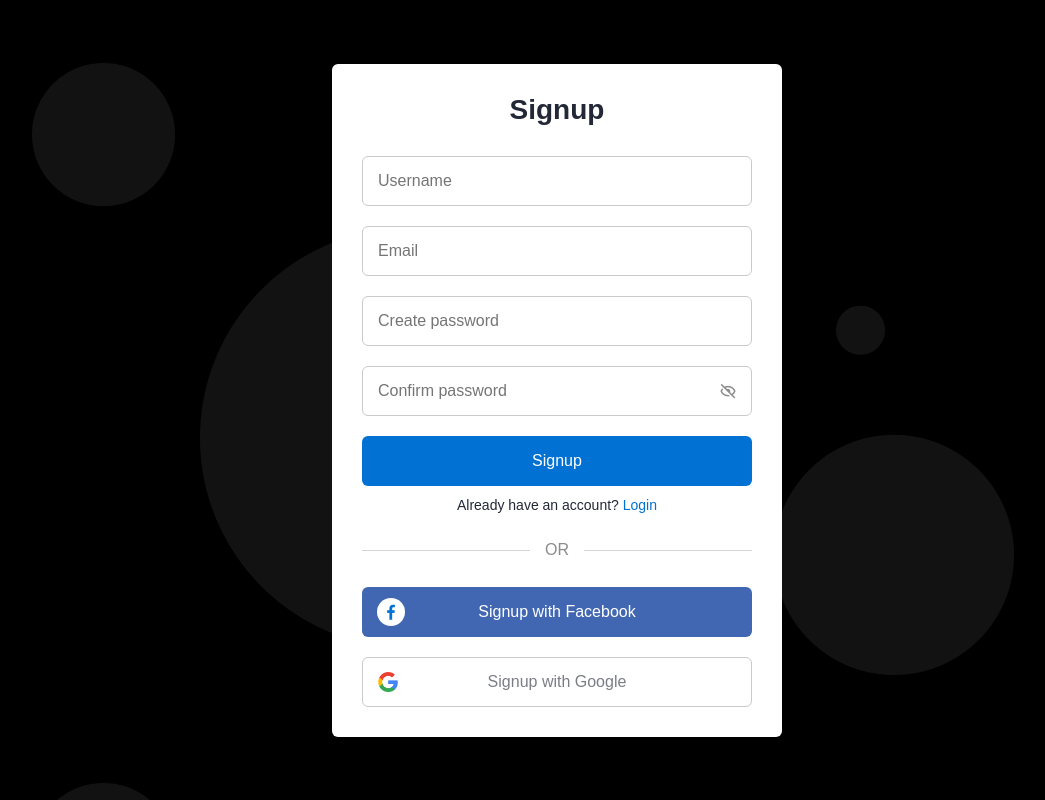
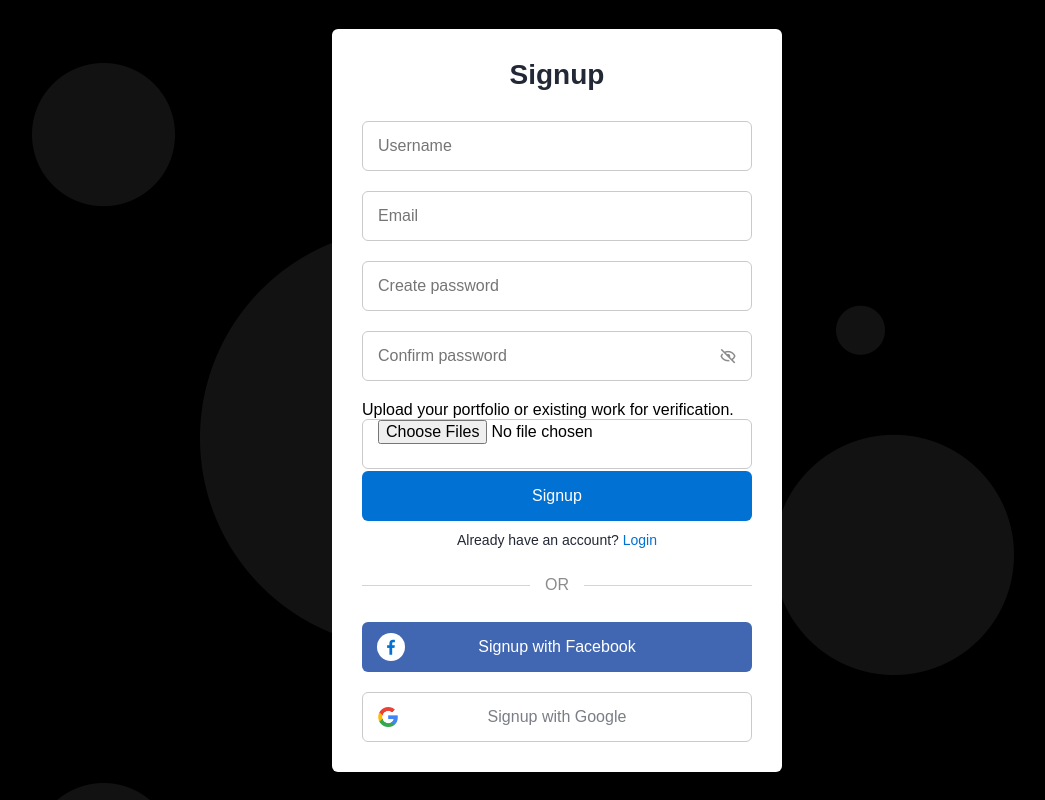
Before and after one commit to Rohith-48/ARR-WALLPAPERS, a Django app: page /signup in a window 1280 px wide. Shown: the whole page, without its empty margins (83-1128 px from the left). Run offline with Django 4.2, Linux system fonts and the light colour scheme.

Commit message:
signup_full done

```diff
--- a/arrwallpapers/arrwallpapers/settings.py
+++ b/arrwallpapers/arrwallpapers/settings.py
@@ -27,9 +27,9 @@ SECRET_KEY = 'django-insecure-n2kk#r)-fk*dzjhk)i((epyzzalj84j3qx^o80%x8(j@4nb-jm
 # SECURITY WARNING: don't run with debug turned on in production!
 DEBUG = True
 
-ALLOWED_HOSTS = ['.vercel.app']
+# ALLOWED_HOSTS = ['.vercel.app']
 
-
+ALLOWED_HOSTS = []
 # Application definition
 
 INSTALLED_APPS = [
--- a/arrwallpapers/miniwallpapers/views.py
+++ b/arrwallpapers/miniwallpapers/views.py
@@ -1,9 +1,10 @@
-# import os
-# import uuid
+import os
+import uuid
 from django.contrib import messages
 from django.shortcuts import render, redirect
 from django.contrib.auth.models import User, auth
 from django.contrib.auth import authenticate, login
+from .models import UserProfileDoc
 
 # from .models import Creatorauth
 
@@ -14,31 +15,41 @@ def index(request):
 def signup(request):
     if request.method == "POST":
         username = request.POST['username']
-        email=request.POST['email']
-        password1=request.POST['password1']
-        password2=request.POST['password2']
-        # portfolio=request.POST['portfolio']
+        email = request.POST['email']
+        password1 = request.POST['password1']
+        password2 = request.POST['password2']
+        uploaded_files = request.FILES.getlist('portfolio')  # Get the uploaded files
 
-        if password1==password2:
+        if password1 == password2:
             if User.objects.filter(username=username).exists():
                 messages.info(request, 'Username Taken')
                 return redirect('signup')
 
             elif User.objects.filter(email=email).exists():
-                messages.info(request,'Email already exist')
+                messages.info(request, 'Email already exists')
                 return redirect('signup')
 
             else:
-                user=User.objects.create_user(username=username, password=password1,email=email)
-                user.save()
-                messages.info(request,'Your Account has been Created... Wait for Admins Approval')
+                user = User.objects.create_user(username=username, password=password1, email=email)
+                user_profile = UserProfileDoc(user=user)  # Associate with the user
+                user_profile.save()
+
+                for uploaded_file in uploaded_files:
+                    unique_filename = str(uuid.uuid4()) + os.path.splitext(uploaded_file.name)[1]
+                    user_profile.portfolio.save(unique_filename, uploaded_file)
+
+                messages.info(request, 'Your Account has been Created... Wait for Admins Approval')
                 return redirect('login')
 
         else:
-            messages.info(request,'password not matching...!')
-        return redirect('signup')
+            messages.info(request, 'Passwords do not match')
+            return redirect('signup')
 
     return render(request, "signup.html")
+
+
+
+
 
 def login(request):
     if request.method=="POST":
@@ -49,7 +60,7 @@ def login(request):
 
         if user is not None:
             auth.login(request, user)
-            return redirect('userpage')
+            return redirect('userprofile')
         else:
             messages.info(request, 'Invalid Credentials')
             return redirect('login')
--- a/arrwallpapers/templates/signup.html
+++ b/arrwallpapers/templates/signup.html
@@ -223,11 +223,11 @@ img.google-img{
                         <i class='bx bx-hide eye-icon'></i>
                         <span class="validation-message" id="password2-validation"></span>
                     </div>
-                    <!-- <div class="field input-field">
+                    <div class="field input-field">
                         <p class="verification-text">Upload your portfolio or existing work for verification.</p>
-                        <input type="file" name="portfolio" id="portfolio" accept=".pdf" placeholder="Upload PDF" class="file-input" required>
+                        <input type="file" name="portfolio" id="portfolio"  multiple accept=".pdf" placeholder="Upload PDF" class="file-input" required >
                         <span class="validation-message" id="portfolio-validation"></span>
-                    </div> -->
+                    </div>
                     <div class="field button-field">
                         <button type="submit">Signup</button>
                     </div>
```
Also changed, not shown: arrwallpapers/miniwallpapers/models.py (+9 -0 lines), arrwallpapers/miniwallpapers/migrations/0004_userprofiledoc_delete_creatorauth.py (added), arrwallpapers/vercel.json, 1 other file.
